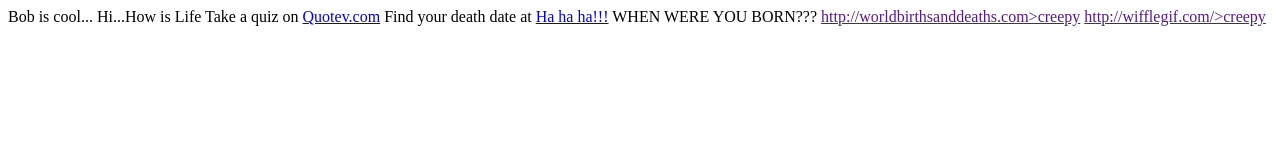
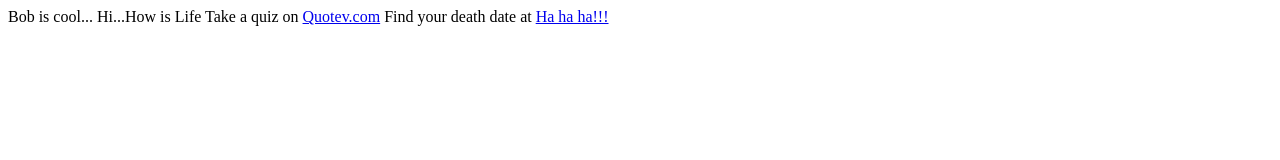
Before and after one commit to DietCoke21/DietCoke21.github.io, a plain HTML site: page index.html in a window 1280 px wide. Drawn offline with Linux system fonts and the light colour scheme.

Commit message:
Update index.html

```diff
--- a/index.html
+++ b/index.html
@@ -7,9 +7,3 @@ Take a quiz on <a href=https://www.quotev.com/>Quotev.com</a>
 
 Find your death date at
 <a href=http://deathdate.info/d/71ce1dbeea96b/Qk9C>Ha ha ha!!!</a>
-
-
-WHEN WERE YOU BORN???
-<a href=>http://worldbirthsanddeaths.com>creepy</a>
-
-<a href=> http://wifflegif.com/>creepy</a>
```
